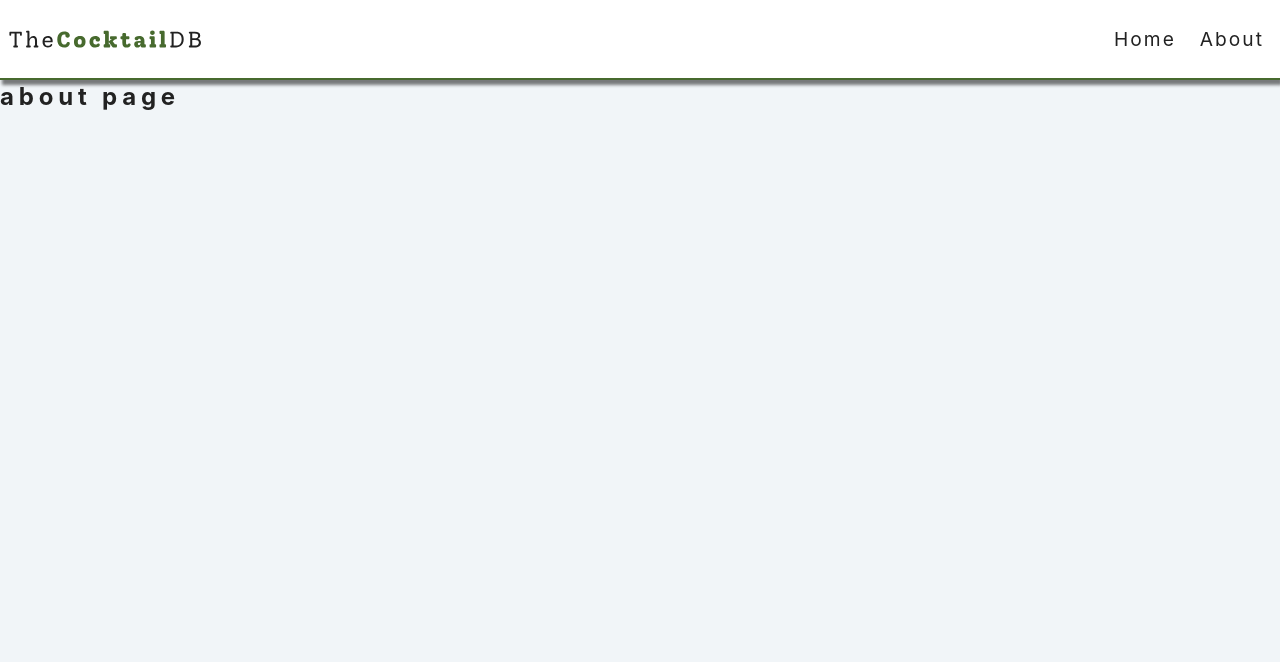
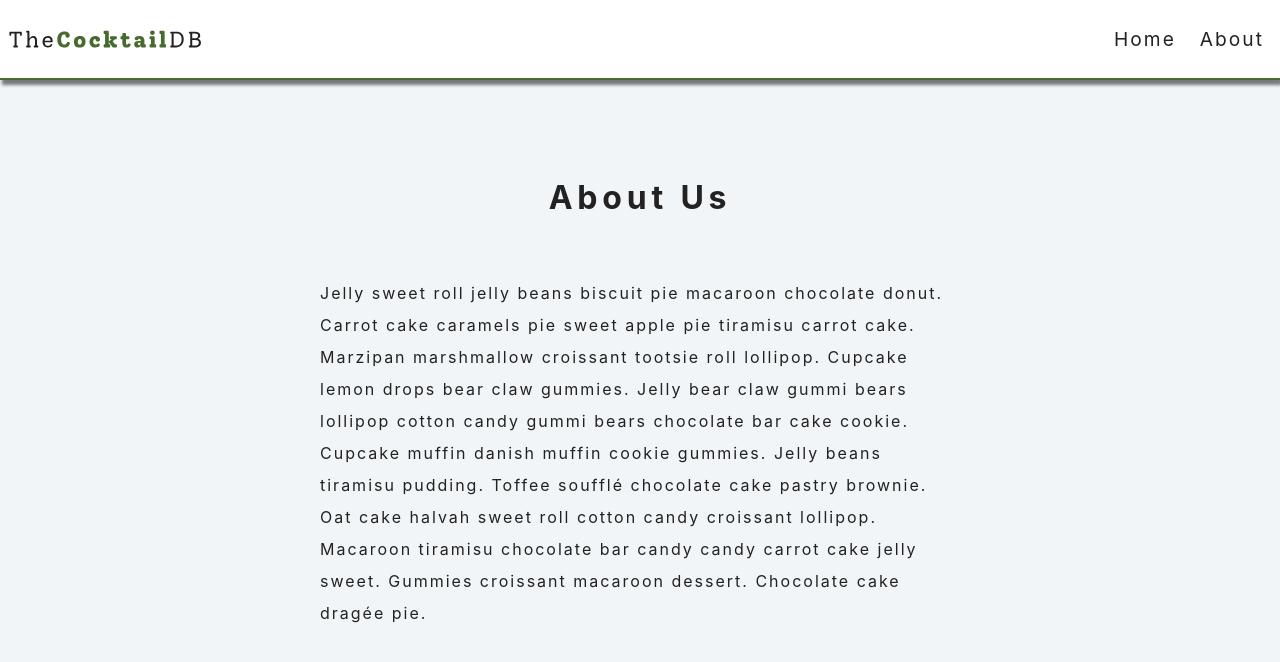
Before and after one commit to meruyert93/15-cocktails-react-project, a React (Create React App) app: page /about in a window 1280 px wide. Shown: the top 662 px of the page. Built offline with nearby package versions, Linux system fonts and the light colour scheme.

Commit message:
about us page

```diff
--- a/src/pages/About.js
+++ b/src/pages/About.js
@@ -1,11 +1,14 @@
 import React from 'react'
 
 const About = () => {
-  return (
-    <div>
-      <h2>about page</h2>
-    </div>
-  )
+    return (
+        <section className="section about-section">
+            <h1 className="section-title">about us</h1>
+            <p>
+            Jelly sweet roll jelly beans biscuit pie macaroon chocolate donut. Carrot cake caramels pie sweet apple pie tiramisu carrot cake. Marzipan marshmallow croissant tootsie roll lollipop. Cupcake lemon drops bear claw gummies. Jelly bear claw gummi bears lollipop cotton candy gummi bears chocolate bar cake cookie. Cupcake muffin danish muffin cookie gummies. Jelly beans tiramisu pudding. Toffee soufflé chocolate cake pastry brownie. Oat cake halvah sweet roll cotton candy croissant lollipop. Macaroon tiramisu chocolate bar candy candy carrot cake jelly sweet. Gummies croissant macaroon dessert. Chocolate cake dragée pie.
+            </p>
+        </section>
+    )
 }
 
 export default About
```
